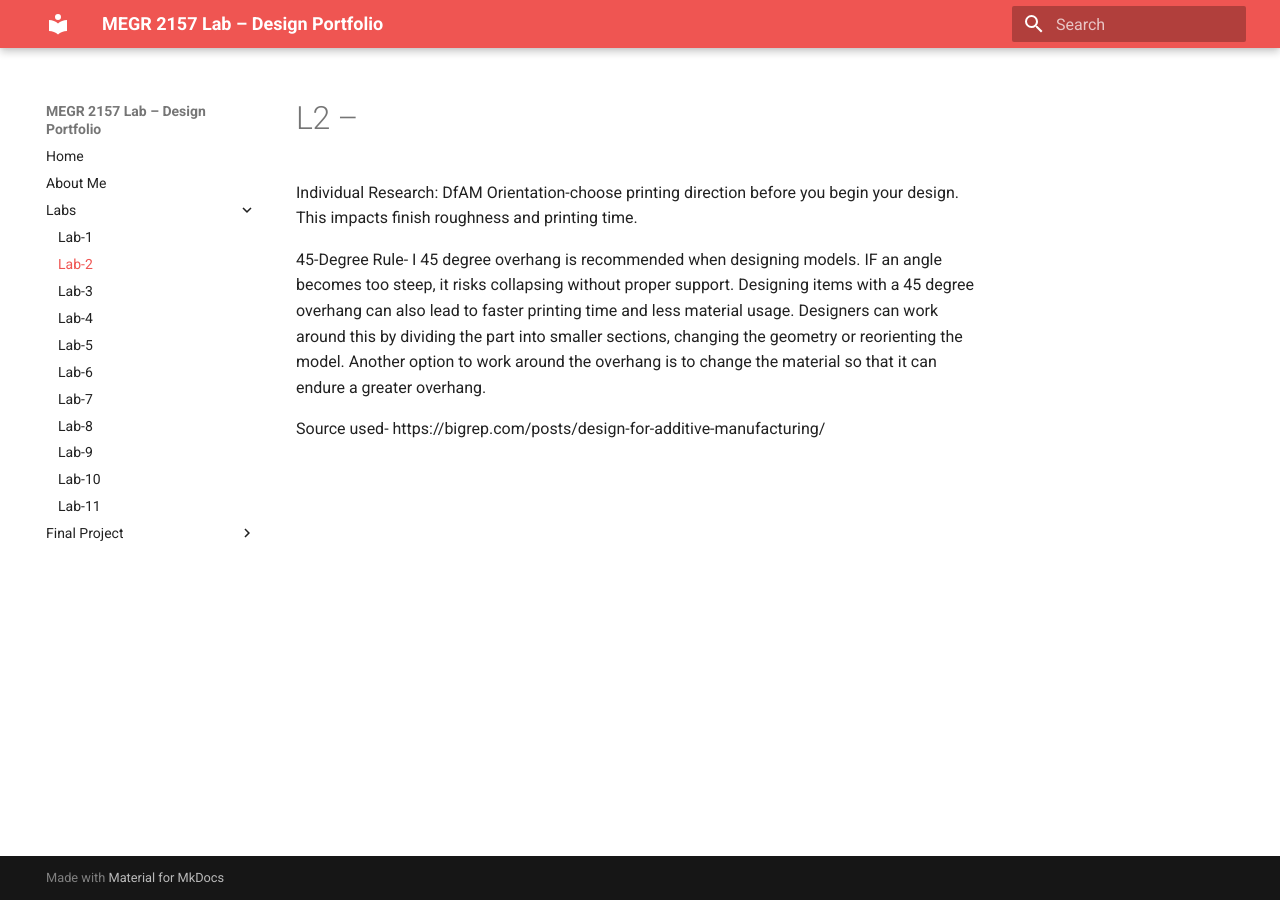
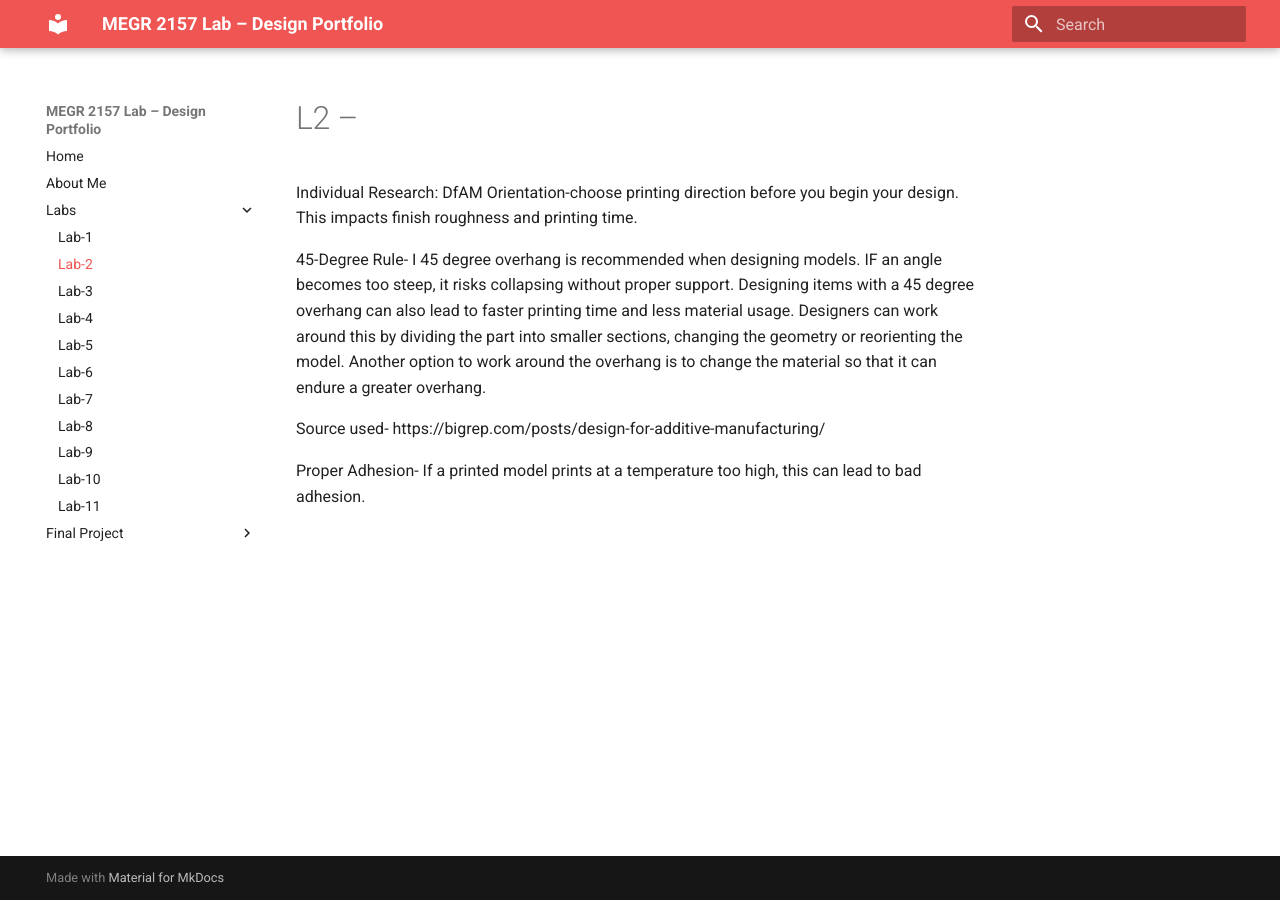
Before and after one commit to lramossa/Luz-Ramos-Saturnino-Portfolio, an MkDocs documentation site: the page built from docs/Labs/L02/index.md, in a window 1280 px wide. Built offline with MkDocs 1.6.1 and Material for MkDocs 9.7.7, drawn with Linux system fonts in a browser that asks for light colours.

Commit message:
Update index.md

```diff
--- a/docs/Labs/L02/index.md
+++ b/docs/Labs/L02/index.md
@@ -5,3 +5,5 @@ Orientation-choose printing direction before you begin your design. This impacts
 45-Degree Rule- I 45 degree overhang is recommended when designing models. IF an angle becomes too steep, it risks collapsing without proper support. Designing items with a 45 degree overhang can also lead to faster printing time and less material usage. Designers can work around this by dividing the part into smaller sections, changing the geometry or reorienting the model. Another option to work around the overhang is to change the material so that it can endure a greater overhang.
 
 Source used- https://bigrep.com/posts/design-for-additive-manufacturing/
+
+Proper Adhesion- If a printed model prints at a temperature too high, this can lead to bad adhesion.
```
